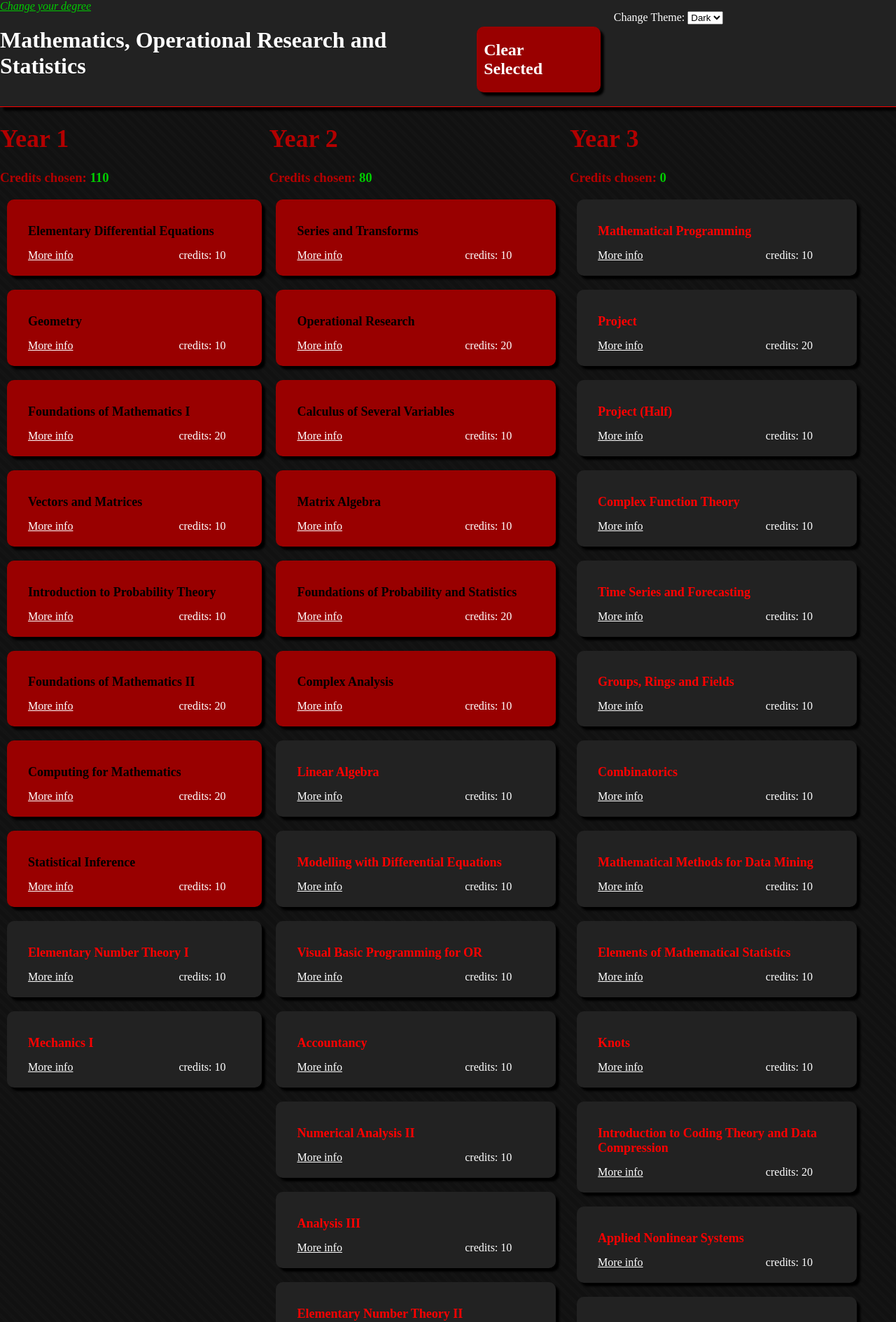
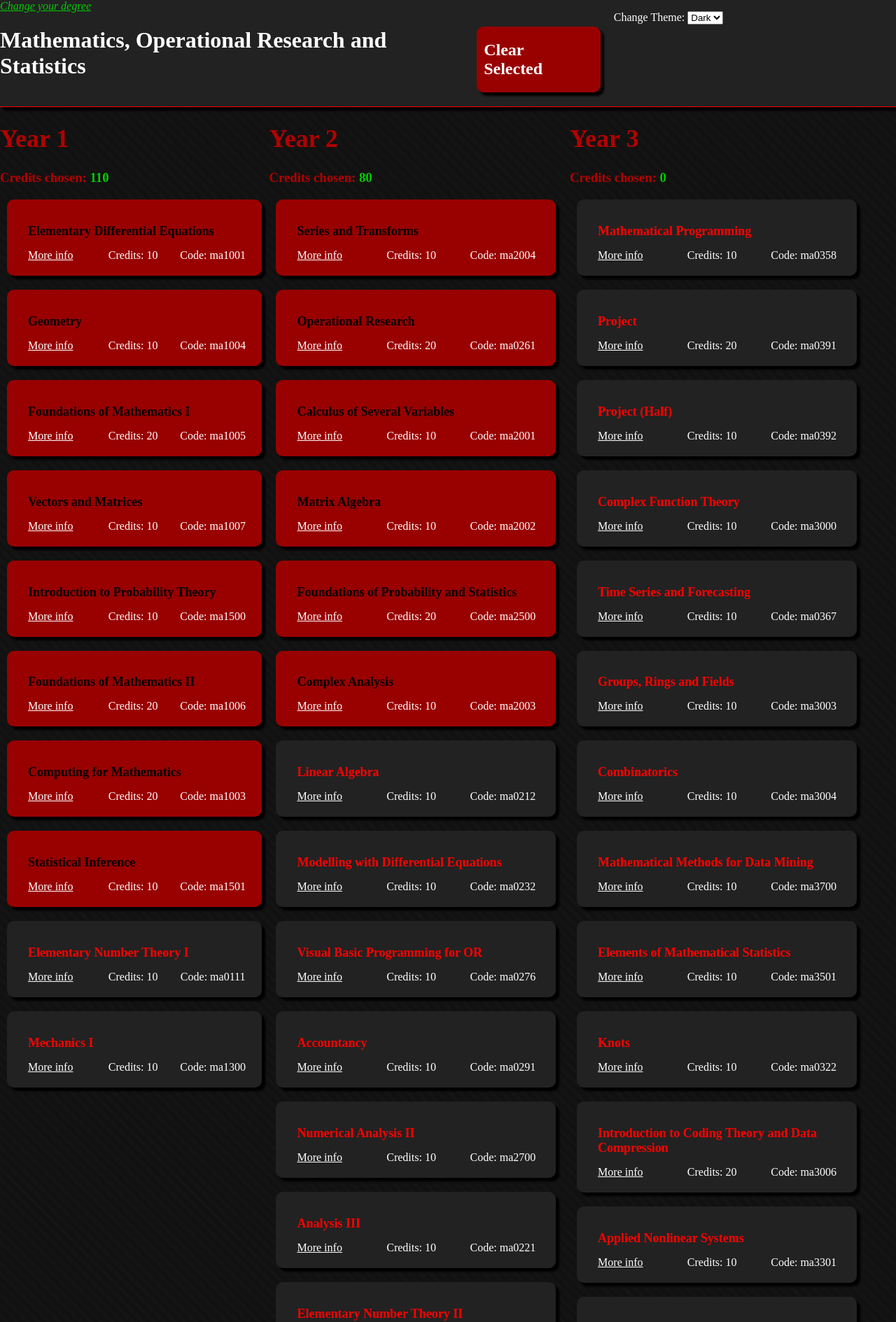
Before and after one commit to alcarney/ModulePlanner-1, a Jekyll site: the page built from mors.html, in a window 1280 px wide. Shown: the top 1889 px of the page at 70% size. Built offline with Jekyll 4.4.1, drawn with Linux system fonts in a browser that asks for light colours; nearby versions of some CDN libraries; some of the changed text lies outside the part shown.

Commit message:
Added module code. :imp:

```diff
--- a/_includes/module_info.html
+++ b/_includes/module_info.html
@@ -7,7 +7,8 @@
 <h2>{{module.name}}</h2>
 <div class="group">
     <a href="https://handbooks.data.cardiff.ac.uk/module/{{module.more-info}}.html" target="_blank">More info</a>
-    <aside>credits:  <span class="credit">{{module.credits}}</span></aside>
+    <center>Code:  {{module.code}}</center>
+    <aside>Credits:  <span class="credit">{{module.credits}}</span></aside>
 </div>
 
 {% if module.provides %}
--- a/_sass/_layout.scss
+++ b/_sass/_layout.scss
@@ -32,6 +32,12 @@ div.group{
     aside {
         float: right;
         margin: 0 1.5%;
+        width: 30%;
+    }
+
+    center {
+        float: right;
+        margin: 0 1%;
         width: 30%;
     }
 }
```
